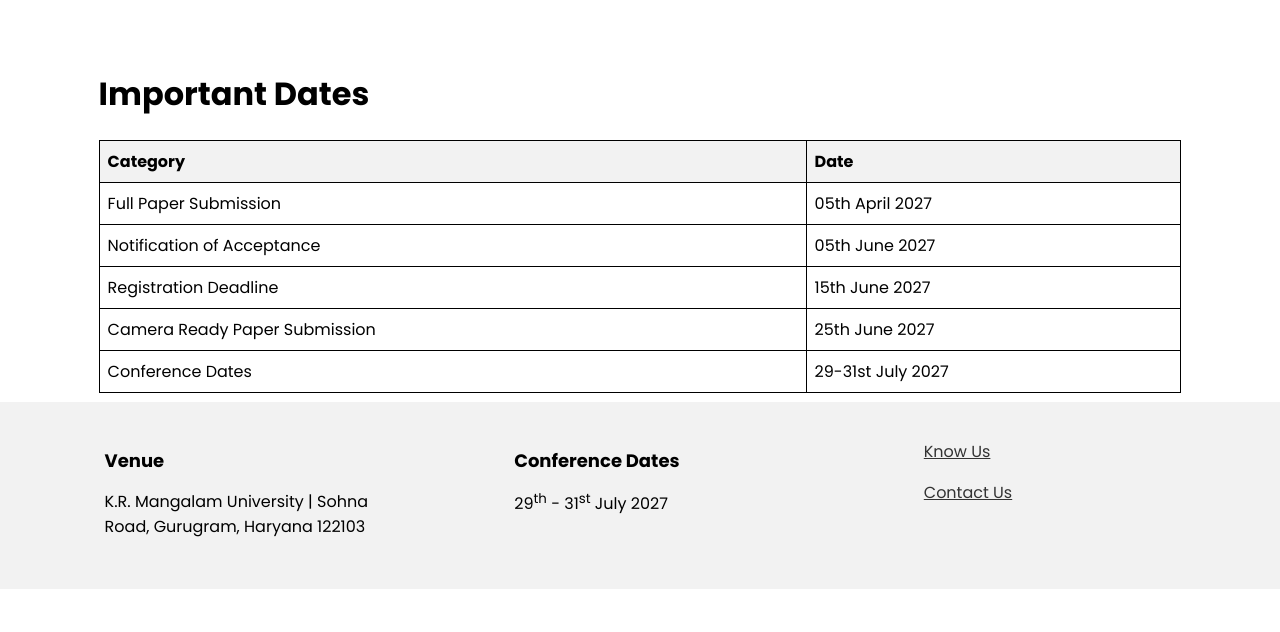
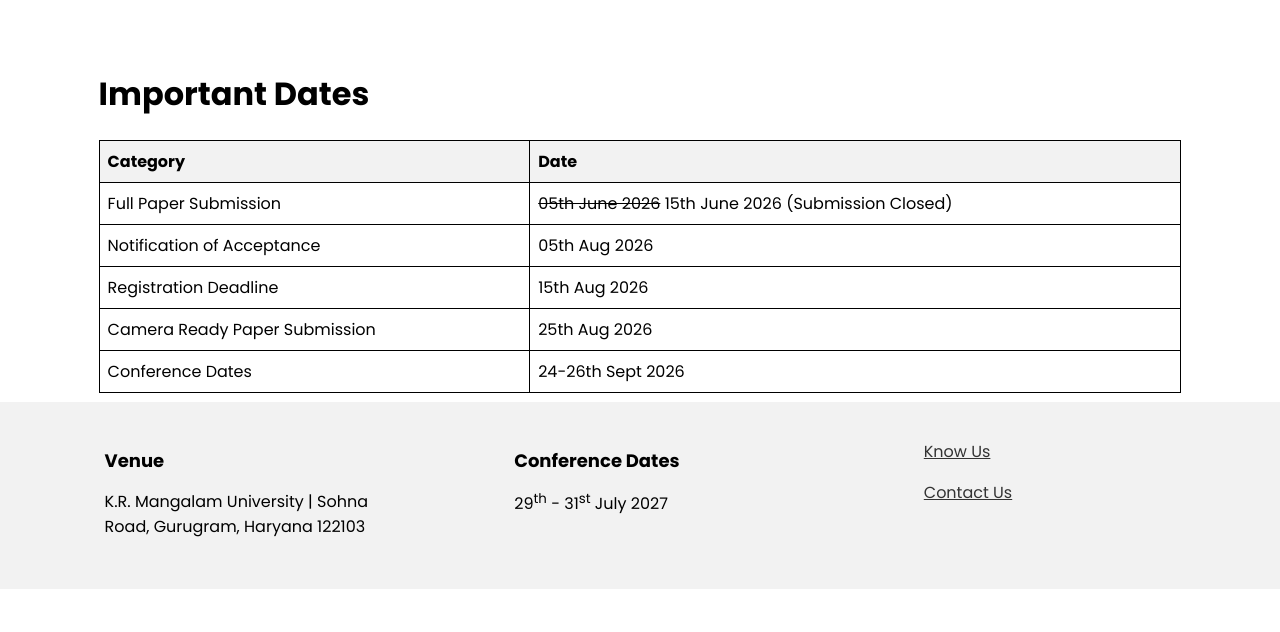
Before and after one commit to owais-ahmadshah/MRIE2026, a Flask app: page /important-dates in a window 1280 px wide. Shown: the part 54-686 px from the top of the page. Run offline with Flask 3, Linux system fonts and the light colour scheme.

Commit message:
Update important dates for the conference

```diff
--- a/templates/important_dates.html
+++ b/templates/important_dates.html
@@ -9,25 +9,25 @@
         </tr>
         <tr>
           <td>Full Paper Submission</td>
-            <td>05th April 2027 </td>
+
      <!--    <td><strike>05th June 2026</strike> 15th June 2026 </td> -->
-            <!-- <td><strike>05th June 2026</strike> 15th June 2026 (Submission Closed) </td>   -->
+             <td><strike>05th June 2026</strike> 15th June 2026 (Submission Closed) </td>
         </tr>
         <tr>
           <td>Notification of Acceptance</td>
-          <td>05th June 2027</td>
+          <td>05th Aug 2026</td>
         </tr>
         <tr>
           <td>Registration Deadline</td>
-          <td>15th June 2027</td>
+          <td>15th Aug 2026</td>
         </tr>
         <tr>
           <td>Camera Ready Paper Submission</td>
-          <td>25th June 2027</td>
+          <td>25th Aug 2026</td>
         </tr>
         <tr>
           <td>Conference Dates</td>
-          <td>29-31st July 2027</td>
+          <td>24-26th Sept 2026</td>
         </tr>
       </table>
 
```
